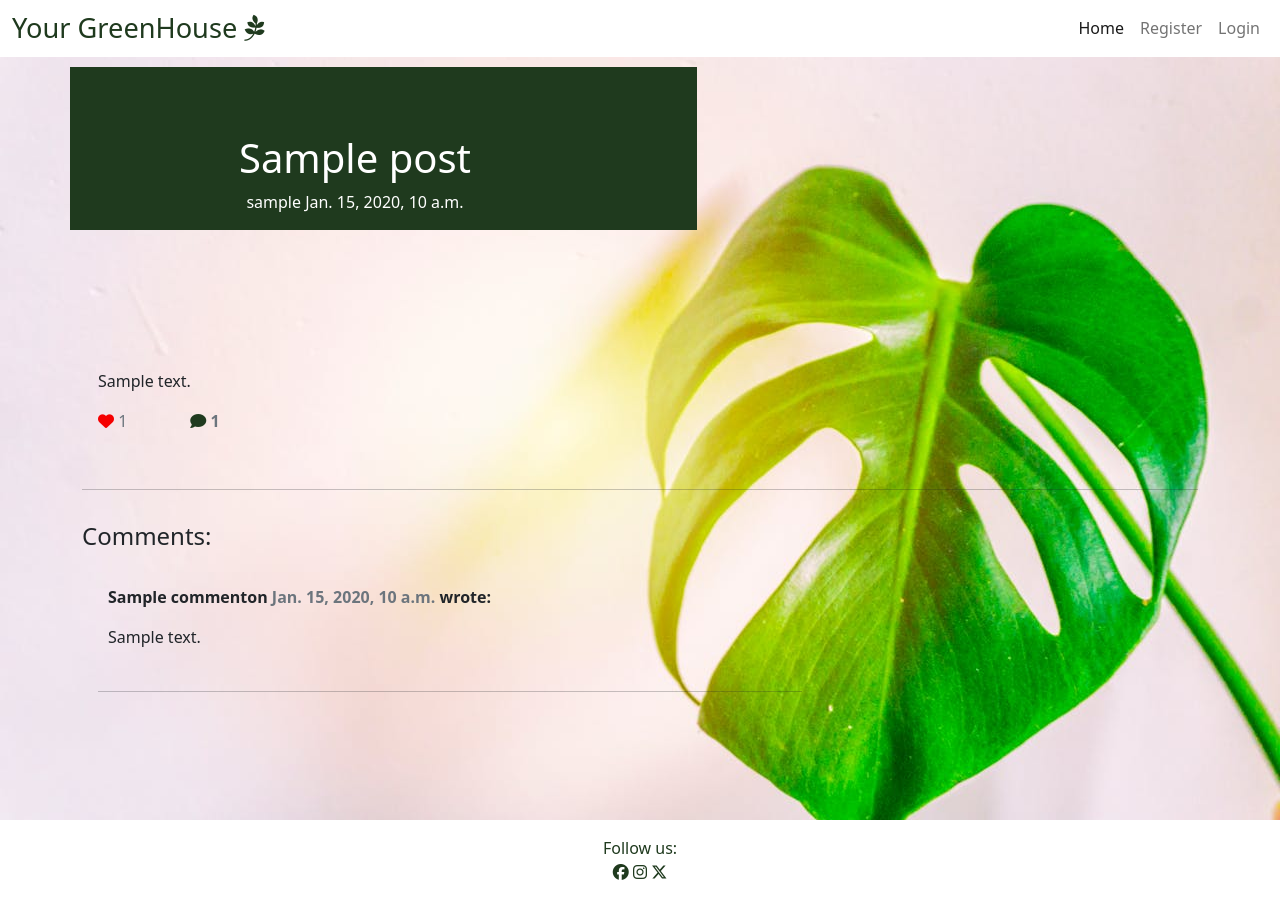
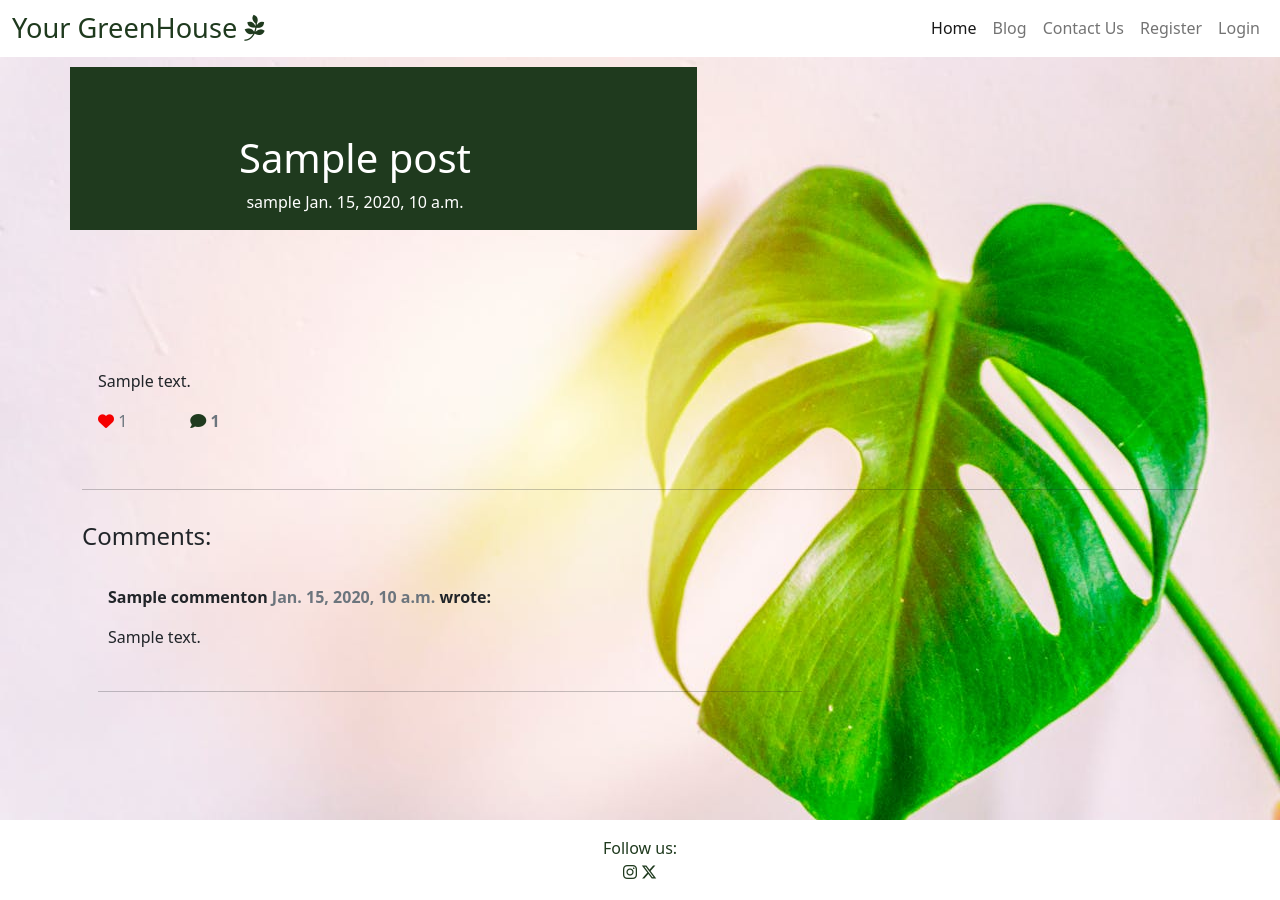
Before and after one commit to juliachelsie/YourGreenhouse, a Django app: a page that uses templates/base.html in a window 1280 px wide. Run offline with Django 3.2, Linux system fonts and the light colour scheme; tables that the repository leaves empty hold one stand-in row (values such as "Sample post"); some libraries are stand-ins or nearby versions.

Commit message:
Added model contact and connected it to admin

```diff
--- a/blogsite/admin.py
+++ b/blogsite/admin.py
@@ -1,5 +1,5 @@
 from django.contrib import admin
-from .models import Post, CommentOn
+from .models import Post, CommentOn, Contact
 from django_summernote.admin import SummernoteModelAdmin
 
 @admin.register(Post)
@@ -10,6 +10,7 @@ class AdminPost(SummernoteModelAdmin):
     search_fields = ['title', 'content']
     summernote_fields = ('content')
 
+
 @admin.register(CommentOn)
 class AdminComment(admin.ModelAdmin):
     list_filter = ('created', 'approved')
@@ -19,3 +20,6 @@ class AdminComment(admin.ModelAdmin):
 
     def approve_comment(self, request, queryset):
         queryset.update(approved=True)
+
+
+admin.site.register(Contact)
--- a/blogsite/forms.py
+++ b/blogsite/forms.py
@@ -1,8 +1,15 @@
-from .models import CommentOn
+from .models import CommentOn, Contact
 from django import forms
+from django.forms import ModelForm
 
 
 class CommentOnForm(forms.ModelForm):
     class Meta:
         model = CommentOn
         fields = ('body',)
+
+
+class ContactForm(forms.ModelForm):
+    class Meta:
+        model: Contact
+        fields = '__all__'
--- a/blogsite/models.py
+++ b/blogsite/models.py
@@ -41,3 +41,13 @@ class CommentOn(models.Model):
 
     def __str__(self):
         return f"Comment {self.body} by {self.name}"
+
+
+class Contact(models.Model):
+    name = models.CharField(max_length=100)
+    subject = models.CharField(max_length=200)
+    email = models.EmailField()
+    about = models.TextField()
+
+    def __str__(self):
+        return self.email
--- a/blogsite/urls.py
+++ b/blogsite/urls.py
@@ -1,3 +1,5 @@
+from django.contrib import admin
+from blogsite import views as contact_view
 from . import views
 from django.urls import path
 
@@ -7,5 +9,6 @@ urlpatterns = [
     path('post.html', views.get_post, name='post.html'),
     path('<slug:slug>/', views.Details.as_view(), name='details.html'),
     path('like/<slug:slug>', views.Like.as_view(), name='like'),
+    path('contact.html', views.contact_view, name='contact.html'),
 
 ]
--- a/blogsite/views.py
+++ b/blogsite/views.py
@@ -2,7 +2,7 @@ from django.shortcuts import render, get_object_or_404, reverse
 from django.views import generic, View
 from .models import Post
 from django.http import HttpResponseRedirect
-from .forms import CommentOnForm
+from .forms import CommentOnForm, ContactForm
 
 def get_index(request):
     return render(request, 'index.html')
@@ -10,6 +10,10 @@ def get_index(request):
 
 def get_post(request):
     return render(request, 'post.html')
+
+def get_contact(request):
+    return render(request, 'contact.html')
+
 
 class PostList(generic.ListView):
     model = Post
@@ -83,3 +87,9 @@ class Like(View):
             post.likes.add(request.user)
 
         return HttpResponseRedirect(reverse('details.html', args=[slug]))
+
+
+def contact_view(request):
+    form = ContactForm()
+    context = {'form': form}
+    return render(request, 'contact.html', context)
--- a/templates/base.html
+++ b/templates/base.html
@@ -43,6 +43,12 @@
                 <li class="nav-item">
                     <a class="nav-link active" aria-current="page" href="{% url 'home' %}">Home</a>
                 </li>
+                <li class="nav-item">
+                    <a class="nav-link" href="{% url 'post.html' %}">Blog</a>
+                </li>
+                <li class="nav-item">
+                    <a class="nav-link" href="{% url 'contact.html' %}">Contact Us</a>
+                </li>
                     {% if user.is_authenticated %}
                 <li class="nav-item">
                     <a class="nav-link" href="{% url 'account_logout' %}">Logout</a>
@@ -83,7 +89,7 @@
         <p class="m-0 text-center follow">Follow us: <br>
             <a href="https://www.facebook.com/"
             target="_blank" rel="noopener" aria-label="Visit our Facebook page (opens in new tab)">
-                <i class="fa-brands fa-facebook" style="color: #1f3a1e;"></i></a>
+            <i cass="fa-brands fa-facebook" style="color: #1f3a1e;"></i></a>
             <a href="https://www.instagram.com/" target="_blank"
             rel="noopener" aria-label="Visit our Instagram page (opens in new tab)">
             <i class="fa-brands fa-instagram" style="color: #1f3a1e;"></i></a>
--- a/templates/index.html
+++ b/templates/index.html
@@ -14,5 +14,6 @@
                     <a class="content-link" href="post.html">Check out articles and other content by clicking me!</a>
                 </p>
             </div>
+        </div>
     </section>
 {% endblock %}
--- a/yourgreenhouse/urls.py
+++ b/yourgreenhouse/urls.py
@@ -15,7 +15,7 @@ Including another URLconf
 """
 from django.contrib import admin
 from django.urls import path, include
-from blogsite.views import get_index, get_post
+from blogsite.views import get_index, get_post, contact_view
 
 urlpatterns = [
     path('admin/', admin.site.urls),
@@ -24,4 +24,5 @@ urlpatterns = [
     path('summernote/', include('django_summernote.urls')),
     path('', include('blogsite.urls'), name='blogsite_urls'),
     path('accounts/', include('allauth.urls')),
+    path('contact.html', contact_view, name='contact.html'),
 ]
```
Also changed, not shown: templates/contact.html (added, +15 -0 lines), blogsite/migrations/0002_creator.py (added), blogsite/migrations/0003_auto_20240425_1447.py (added). Lines whose indentation alone changed are shown as unchanged.
